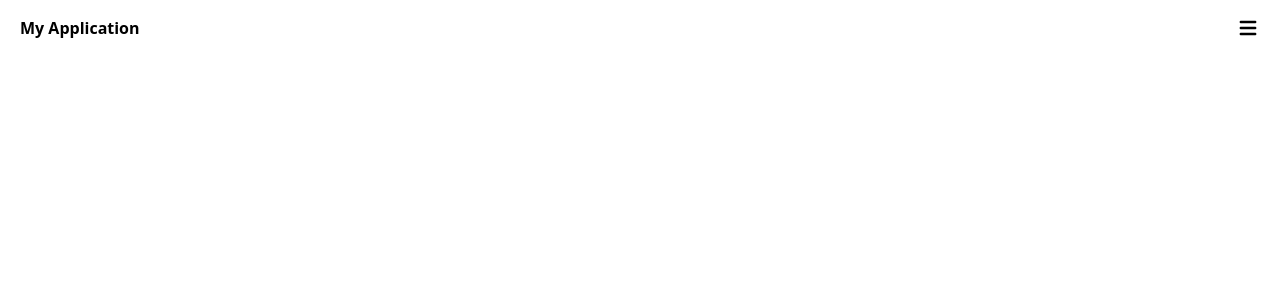
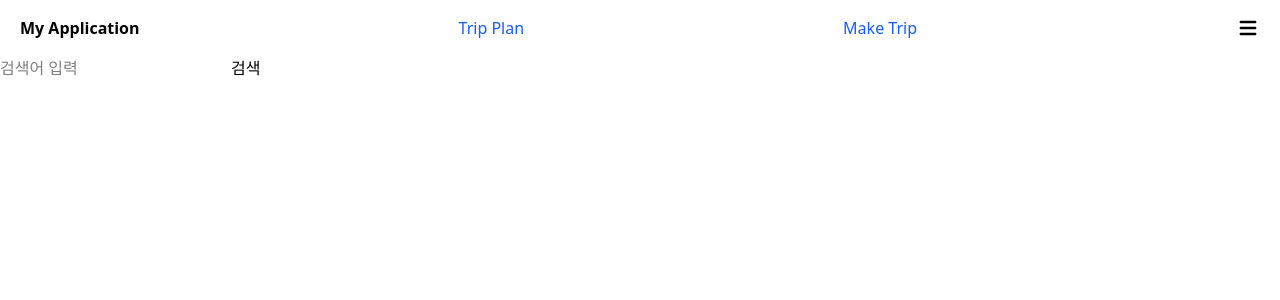
Before and after one commit to pqpqpqpqpqpqpqpqp/my-vite, a React (Vite) app: page /trip/make in a window 1280 px wide. Shown: the top 300 px of the page. Built offline with nearby package versions, Linux system fonts and the light colour scheme.

Commit message:
feat: complete basic place search example

```diff
--- a/package.json
+++ b/package.json
@@ -10,7 +10,6 @@
     "preview": "vite preview"
   },
   "dependencies": {
-    "@googlemaps/js-api-loader": "^1.16.10",
     "@tailwindcss/vite": "^4.1.11",
     "@vis.gl/react-google-maps": "^1.5.4",
     "react": "^19.1.0",
@@ -21,7 +20,6 @@
   },
   "devDependencies": {
     "@eslint/js": "^9.30.1",
-    "@types/google.maps": "^3.58.1",
     "@types/react": "^19.1.8",
     "@types/react-dom": "^19.1.6",
     "@vitejs/plugin-react": "^4.6.0",
--- a/src/components/Header.tsx
+++ b/src/components/Header.tsx
@@ -1,9 +1,12 @@
+import { Link } from "react-router-dom";
 import { HiMenu } from "react-icons/hi";
 
 function Header() {
     return (
         <header className="px-5 py-4 flex justify-between flex-shrink-0">
             <div className="font-bold">My Application</div>
+            <Link to="/trip/plan" className="text-blue-600 hover:underline">Trip Plan</Link>
+            <Link to="/trip/make" className="text-blue-600 hover:underline">Make Trip</Link>
             <HiMenu className="text-2xl cursor-pointer" />
         </header>
     );
--- a/src/pages/trips/TripPlanMake.tsx
+++ b/src/pages/trips/TripPlanMake.tsx
@@ -1,5 +1,47 @@
+import { useState } from 'react';
+
 function TripPlanMake() {
-    return<></>
+    const [searchText, setSearchText] = useState('');
+
+    const handleSearch = async () => {
+        if (!searchText.trim()) return;
+
+        try {
+            const response = await fetch('https://places.googleapis.com/v1/places:searchText', {
+                method: 'POST',
+                headers: {
+                    'Content-Type': 'application/json',
+                    'X-Goog-Api-Key': import.meta.env.VITE_GOOGLE_PLACE_API_KEY,
+                    'X-Goog-FieldMask': '*',
+                },
+                body: JSON.stringify({
+                    textQuery: searchText,
+                }),
+            });
+
+            if (!response.ok) {
+                console.error('API 요청 실패', await response.text());
+                return;
+            }
+
+            const data = await response.json();
+            console.log(data);
+        } catch (error) {
+            console.error('Fetch error:', error);
+        }
+    };
+
+    return (
+        <div>
+            <input
+                type="text"
+                placeholder="검색어 입력"
+                value={searchText}
+                onChange={(e) => setSearchText(e.target.value)}
+            />
+            <button onClick={handleSearch}>검색</button>
+        </div>
+    );
 }
 
 export default TripPlanMake;
```
Also changed, not shown: 1 other file (tests, documents, lock files or other folders).
